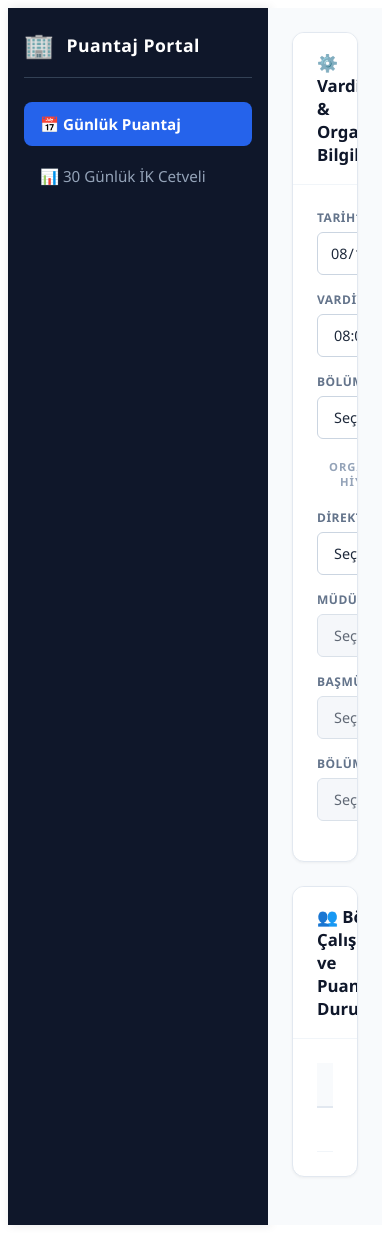
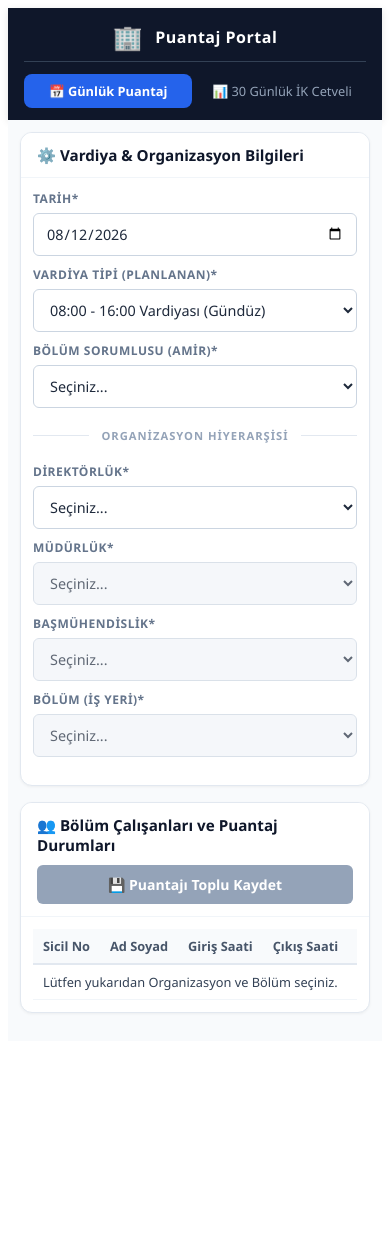
Before and after one commit to farukskya/puantaj-projesi, an Angular app in the folder frontend/: page / in a window 390 px wide. After the commit the page ends 1049 px from the top, so only its background shows below. Built offline with nearby package versions, Linux system fonts and the light colour scheme.

Commit message:
Mobil responsive iyilestirmeleri ve toast bildirimi eklendi

```diff
--- a/frontend/src/app/app.scss
+++ b/frontend/src/app/app.scss
@@ -365,3 +365,116 @@ body {
     border-color: #2563eb;
   }
 }
+/* ==========================================
+   MOBİL & TABLET UYUMLULUK (RESPONSIVE STYLES)
+   ========================================== */
+@media (max-width: 768px) {
+  /* 1. Ana Düzen: Dikey Sıralama */
+  .layout-wrapper {
+    flex-direction: column;
+  }
+
+  /* 2. Sol Menü -> Üst Üst Navigasyon Çubuğu */
+  .sidebar {
+    width: 100%;
+    padding: 12px 16px;
+    gap: 12px;
+    box-shadow: 0 2px 8px rgba(0, 0, 0, 0.1);
+
+    .brand {
+      padding-bottom: 8px;
+      justify-content: center;
+      font-size: 1rem;
+    }
+
+    .nav-menu {
+      flex-direction: row;
+      justify-content: space-between;
+      gap: 6px;
+    }
+
+    .nav-item {
+      padding: 8px 10px;
+      font-size: 0.8rem;
+      justify-content: center;
+      text-align: center;
+    }
+  }
+
+  /* 3. İçerik Alanı Padding Düzeltmesi */
+  .content-area {
+    padding: 12px;
+  }
+
+  .card {
+    margin-bottom: 16px;
+
+    .card-header {
+      padding: 12px 16px;
+
+      h3 {
+        font-size: 0.95rem;
+      }
+
+      &.card-header-flex {
+        flex-direction: column;
+        align-items: flex-start;
+        gap: 10px;
+
+        button {
+          width: 100%;
+        }
+      }
+    }
+
+    .card-body {
+      padding: 12px;
+    }
+  }
+
+  /* 4. Form Elemanlarını Tek Sütuna Düşürme */
+  .form-row {
+    grid-template-columns: 1fr;
+    gap: 10px;
+  }
+
+  /* 5. İK Sayaç Kartlarını 2'li Grid Yapma */
+  .ik-summary-cards {
+    grid-template-columns: repeat(2, 1fr);
+    gap: 8px;
+
+    .summary-card {
+      padding: 10px;
+
+      .count {
+        font-size: 1.2rem;
+      }
+
+      .label {
+        font-size: 0.7rem;
+        text-align: center;
+      }
+    }
+  }
+
+  /* 6. Mobil Tablo Ayarları ve Dokunmatik Kaydırma */
+  .table-responsive {
+    display: block;
+    width: 100%;
+    overflow-x: auto;
+    -webkit-overflow-scrolling: touch; /* iOS pürüzsüz kaydırma */
+  }
+
+  .custom-table {
+    min-width: 650px; /* Tablo içeriğinin ezilmesini önler */
+
+    th, td {
+      padding: 8px 10px;
+      font-size: 0.8rem;
+    }
+
+    .form-control-sm {
+      min-width: 90px;
+    }
+  }
+}
```
